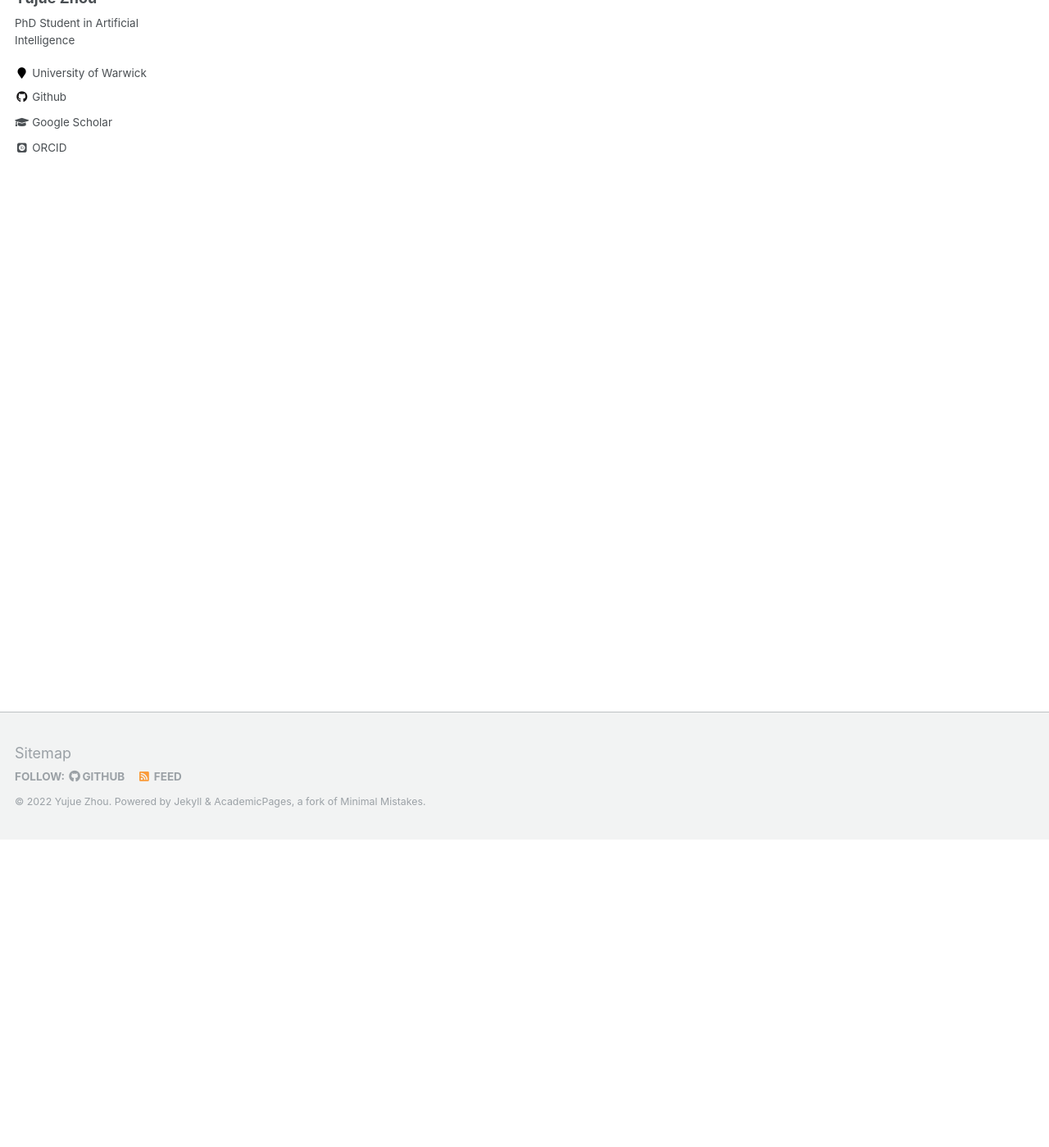
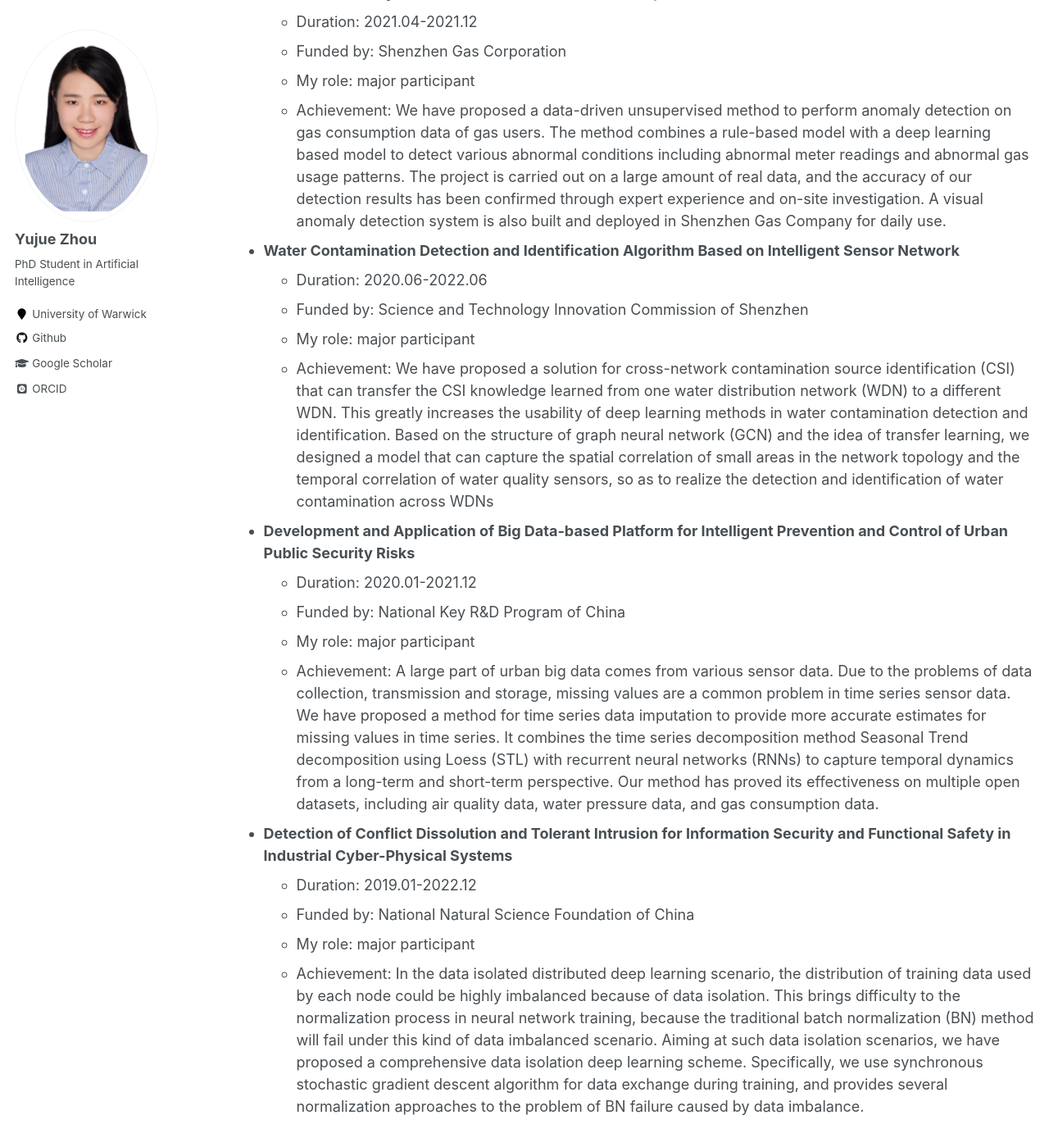
Before and after one commit to yujue-zhou/yujue-zhou.github.io, a Jekyll site: the page built from _pages/cv.md, in a window 1280 px wide and 1400 px high, scrolled down 376 px. Shown: the whole window at 82% size. Built offline with Jekyll 4.4.1, drawn with Linux system fonts in a browser that asks for light colours; some web fonts are replaced; some of the changed text lies outside the part shown.

Commit message:
Update cv.md

```diff
--- a/_pages/cv.md
+++ b/_pages/cv.md
@@ -16,47 +16,32 @@ Education
 * Ph.D in Computer Science, University of Warwick, UK, 2018-2022 (expected)
 
 
-<!-- Research Experience
-====== -->
+RESEARCH PROJECTS
+======
+* **Data-driven Analysis of Users’ Abnormal Gas Consumption Behavior**
+  - Duration: 2021.04-2021.12
+  - Funded by: Shenzhen Gas Corporation
+  - My role: major participant
+  - Achievement: We have proposed a data-driven unsupervised method to perform anomaly detection on gas consumption data of gas users. The method combines a rule-based model with a deep learning based model to detect various abnormal conditions including abnormal meter readings and abnormal gas usage patterns. The project is carried out on a large amount of real data, and the accuracy of our detection results has been confirmed through expert experience and on-site investigation. A visual anomaly detection system is also built and deployed in Shenzhen Gas Company for daily use.
+
+
+* **Water Contamination Detection and Identification Algorithm Based on Intelligent Sensor Network**
+  - Duration: 2020.06-2022.06
+  - Funded by: Science and Technology Innovation Commission of Shenzhen
+  - My role: major participant
+  - Achievement: We have proposed a solution for cross-network contamination source identification (CSI) that can transfer the CSI knowledge learned from one water distribution network (WDN) to a different WDN. This greatly increases the usability of deep learning methods in water contamination detection and identification. Based on the structure of graph neural network (GCN) and the idea of transfer learning, we designed a model that can capture the spatial correlation of small areas in the network topology and the temporal correlation of water quality sensors, so as to realize the detection and identification of water contamination across WDNs
+
+
+* **Development and Application of Big Data-based Platform for Intelligent Prevention and Control of Urban Public Security Risks**
+  - Duration: 2020.01-2021.12
+  - Funded by: National Key R&D Program of China
+  - My role: major participant
+  - Achievement: A large part of urban big data comes from various sensor data. Due to the problems of data collection, transmission and storage, missing values are a common problem in time series sensor data. We have proposed a method for time series data imputation to provide more accurate estimates for missing values in time series. It combines the time series decomposition method Seasonal Trend decomposition using Loess (STL) with recurrent neural networks (RNNs) to capture temporal dynamics from a long-term and short-term perspective. Our method has proved its effectiveness on multiple open datasets, including air quality data, water pressure data, and gas consumption data.
 
 
 
-<!-- Work experience
-======
-* Summer 2015: Research Assistant
-  * Github University
-  * Duties included: Tagging issues
-  * Supervisor: Professor Git
-
-* Fall 2015: Research Assistant
-  * Github University
-  * Duties included: Merging pull requests
-  * Supervisor: Professor Hub
-
-Skills
-======
-* Skill 1
-* Skill 2
-  * Sub-skill 2.1
-  * Sub-skill 2.2
-  * Sub-skill 2.3
-* Skill 3 -->
-
-<!-- Publications
-======
-  <ul>{% for post in site.publications %}
-    {% include archive-single-cv.html %}
-  {% endfor %}</ul> -->
-
-<!-- Talks
-======
-  <ul>{% for post in site.talks %}
-    {% include archive-single-talk-cv.html %}
-  {% endfor %}</ul> -->
-
-<!-- Teaching
-======
-  <ul>{% for post in site.teaching %}
-    {% include archive-single-cv.html %}
-  {% endfor %}</ul>
-   -->
+* **Detection of Conflict Dissolution and Tolerant Intrusion for Information Security and Functional Safety in Industrial Cyber-Physical Systems**
+  - Duration: 2019.01-2022.12
+  - Funded by: National Natural Science Foundation of China
+  - My role: major participant
+  - Achievement: In the data isolated distributed deep learning scenario, the distribution of training data used by each node could be highly imbalanced because of data isolation. This brings difficulty to the normalization process in neural network training, because the traditional batch normalization (BN) method will fail under this kind of data imbalanced scenario. Aiming at such data isolation scenarios, we have proposed a comprehensive data isolation deep learning scheme. Specifically, we use synchronous stochastic gradient descent algorithm for data exchange during training, and provides several normalization approaches to the problem of BN failure caused by data imbalance.
```
